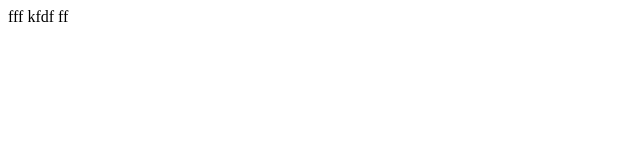
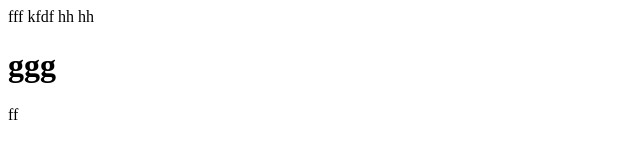
Before and after one commit to ikrausse/git-out, a plain HTML site: page index.html in a window 1280 px wide. Shown: the whole page, without its empty margins (0-640 px from the left). Drawn offline with Linux system fonts and the light colour scheme.

```diff
--- a/index.html
+++ b/index.html
@@ -11,6 +11,12 @@
 kfdf
 
 
+hh
+hh
+<h1>ggg
+
+</h1>
+
 
     ff
 
--- a/server.js
+++ b/server.js
@@ -0,0 +1 @@
+console.log ("serving");
```
